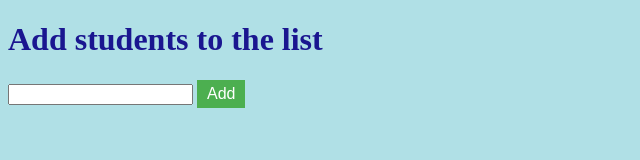
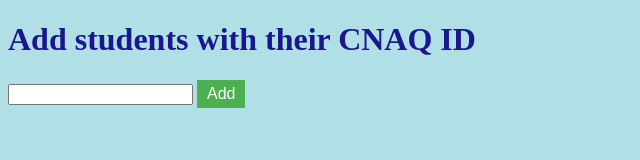
Before and after one commit to zaali33/gitlabprac1, a plain HTML site: page index.html in a window 1280 px wide. Shown: the whole page, without its empty margins (0-640 px from the left). Drawn offline with Linux system fonts and the light colour scheme.

Commit message:
changed the H1 tag heading on line 10

```diff
--- a/index.html
+++ b/index.html
@@ -7,7 +7,7 @@
     <title>Document</title>
 </head>
 <body>
-    <h1>Add students to the list</h1>
+    <h1>Add students with their CNAQ ID </h1>
     <div id="students-list"></div>
     <input type="text" id="student-name" name="student-name"/>
     <button onclick="addStudent()">Add</button>
```
